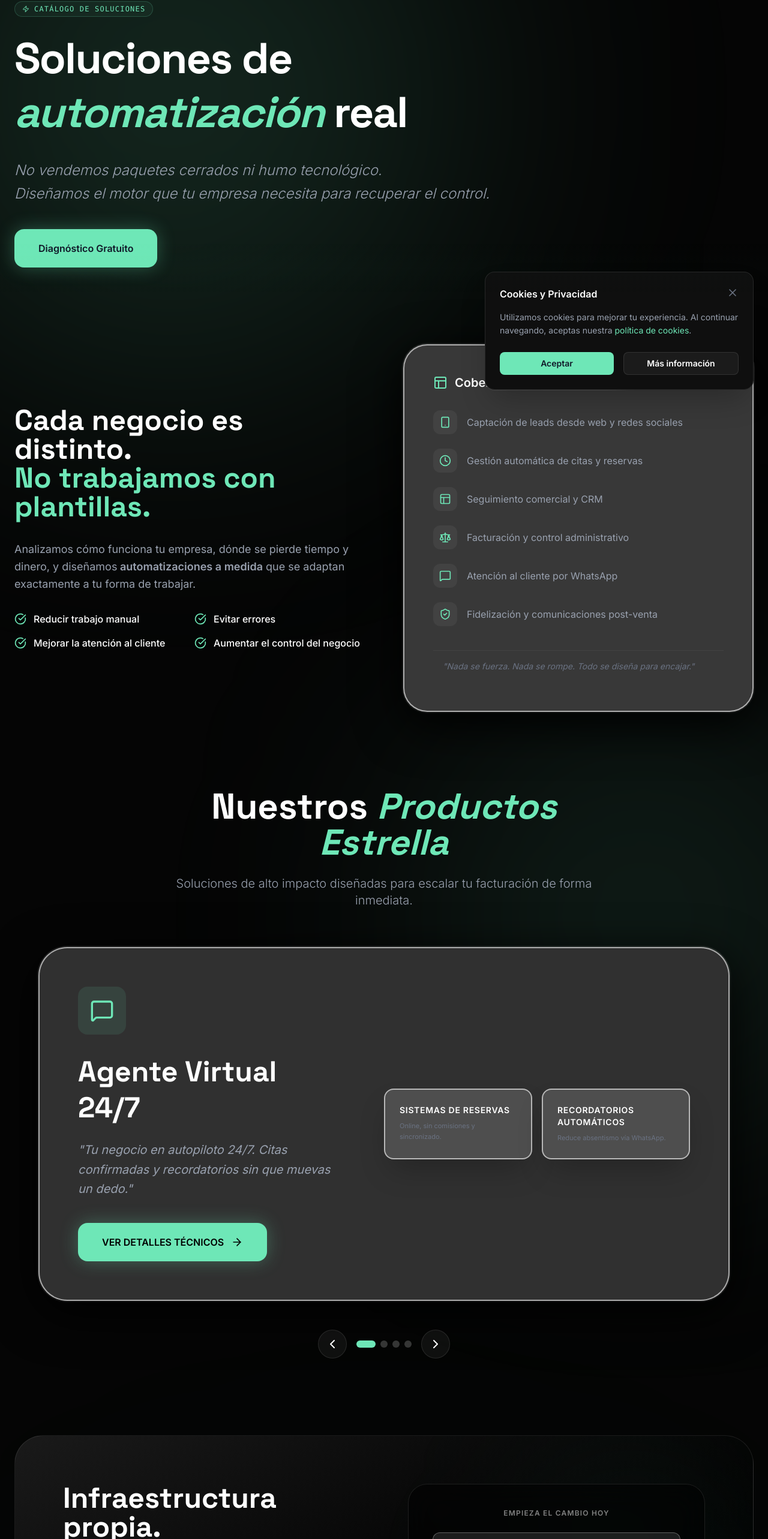
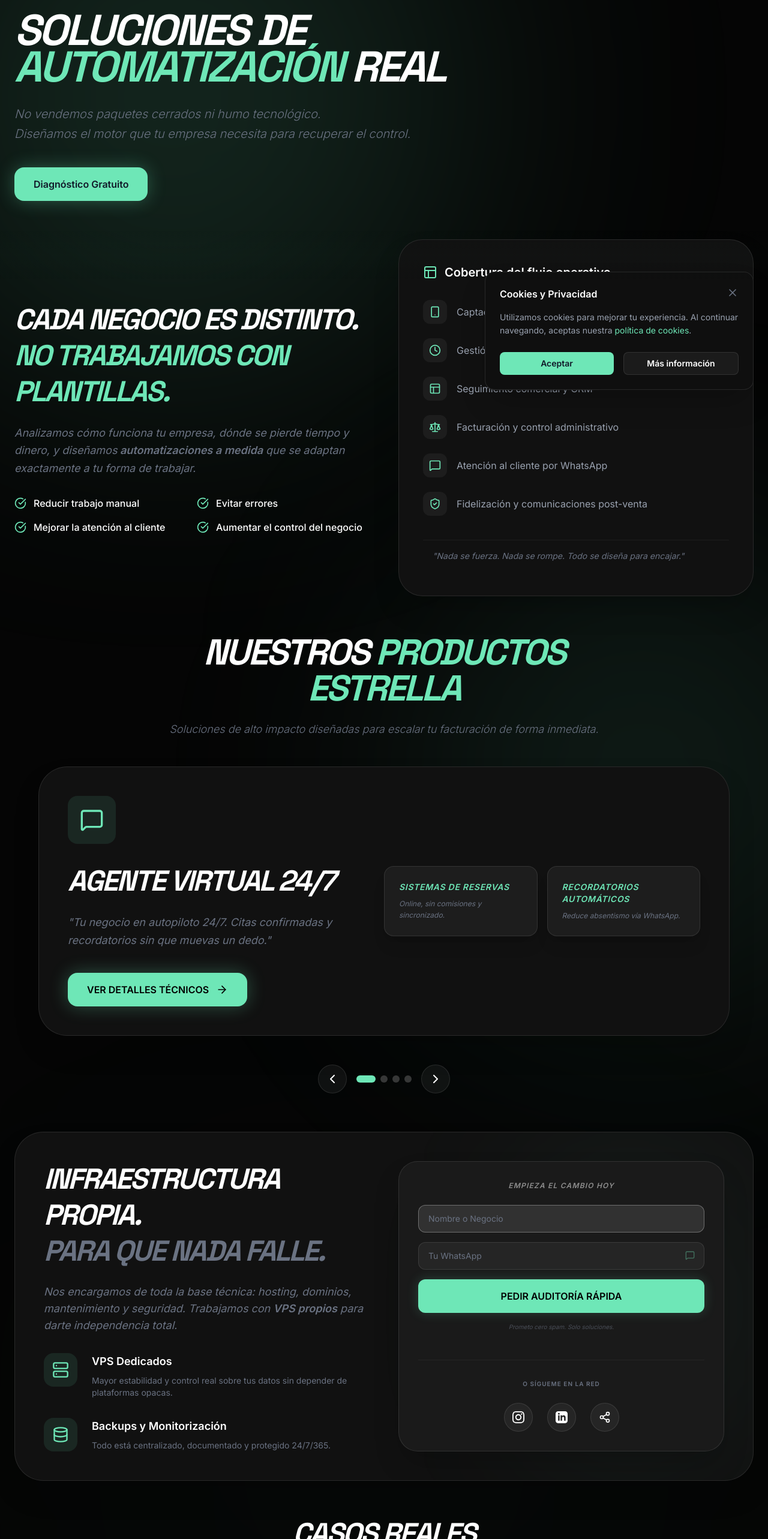
Before and after one commit to raff-liberty/PAGINA-WEB---RAFAEL-ALCALDE-MOLINA, a React (Vite) app: page /servicios in a window 1280 px wide. Shown: the part 126-2692 px from the top of the page at 60% size. Built offline with nearby package versions, Linux system fonts and the light colour scheme; no server answers.

Commit message:
Complete redesign of Services page - aggressive typography, high contrast, and compact layout

```diff
--- a/src/pages/Services.jsx
+++ b/src/pages/Services.jsx
@@ -233,7 +233,7 @@ const Services = () => {
     ];
 
     return (
-        <div className="relative pt-32 pb-24 min-h-screen selection:bg-primary selection:text-black">
+        <div className="relative pt-24 pb-16 min-h-screen selection:bg-primary selection:text-black">
             <SEO
                 title="Servicios de Automatización y Desarrollo Web | Engorilate"
                 description="Automatizamos procesos reales y diseñamos herramientas a medida para que tu negocio funcione sin ti. n8n, Odoo, WhatsApp API y más."
@@ -247,35 +247,35 @@ const Services = () => {
                 <motion.div
                     initial={{ opacity: 0, y: 20 }}
                     animate={{ opacity: 1, y: 0 }}
-                    className="mb-32 max-w-4xl"
+                    className="mb-16 max-w-4xl"
                 >
                     <div className="inline-flex items-center gap-2 px-3 py-1 rounded-full border border-primary/20 bg-primary/5 text-primary text-xs font-mono tracking-widest uppercase mb-6">
                         <Zap className="w-3 h-3" />
                         Catálogo de Soluciones
                     </div>
-                    <h1 className="font-display text-5xl md:text-7xl font-bold leading-tight mb-8 text-white tracking-tight">
-                        Soluciones de <span className="text-primary italic">automatización</span> real
+                    <h1 className="font-display text-5xl md:text-7xl font-black leading-[0.85] mb-8 text-white uppercase italic tracking-tighter">
+                        Soluciones de <span className="text-primary">automatización</span> real
                     </h1>
-                    <p className="text-xl md:text-2xl text-gray-400 font-light leading-relaxed mb-10 italic">
+                    <p className="text-lg md:text-xl text-gray-500 font-light leading-relaxed mb-10 italic">
                         No vendemos paquetes cerrados ni humo tecnológico. <br />
                         Diseñamos el motor que tu empresa necesita para recuperar el control.
                     </p>
                     <div className="flex flex-wrap gap-4">
-                        <Link to="/contact" className="bg-primary hover:bg-primary-hover text-gray-900 font-bold px-10 py-5 rounded-2xl transition-all transform hover:scale-105 shadow-[0_0_30px_rgba(110,231,183,0.3)]">
+                        <Link to="/contact" className="bg-primary hover:bg-primary-hover text-gray-900 font-bold px-8 py-4 rounded-2xl transition-all transform hover:scale-105 shadow-[0_0_30px_rgba(110,231,183,0.3)]">
                             Diagnóstico Gratuito
                         </Link>
                     </div>
                 </motion.div>
 
                 {/* AUTOMATION SECTION */}
-                <section className="mb-32">
-                    <div className="grid grid-cols-1 lg:grid-cols-2 gap-16 items-center">
+                <section className="mb-16">
+                    <div className="grid grid-cols-1 lg:grid-cols-2 gap-12 items-center">
                         <div>
-                            <h2 className="font-display text-3xl md:text-5xl font-bold text-white mb-8">
+                            <h2 className="font-display text-3xl md:text-5xl font-black text-white mb-6 uppercase italic tracking-tighter leading-tight">
                                 Cada negocio es distinto. <br />
                                 <span className="text-primary">No trabajamos con plantillas.</span>
                             </h2>
-                            <p className="text-gray-400 text-lg leading-relaxed mb-8">
+                            <p className="text-gray-500 text-lg leading-relaxed mb-8 italic">
                                 Analizamos cómo funciona tu empresa, dónde se pierde tiempo y dinero, y diseñamos
                                 <strong> automatizaciones a medida</strong> que se adaptan exactamente a tu forma de trabajar.
                             </p>
@@ -288,7 +288,7 @@ const Services = () => {
                                 ))}
                             </div>
                         </div>
-                        <div className="bg-[#383838] border-2 border-white/60 p-8 md:p-12 rounded-[2.5rem] relative overflow-hidden shadow-[0_20px_80px_rgba(0,0,0,1),0_0_0_2px_rgba(255,255,255,0.15)]">
+                        <div className="bg-[#111] border border-white/10 p-8 md:p-10 rounded-[2.5rem] relative overflow-hidden shadow-2xl">
                             <h3 className="text-white text-xl font-bold mb-8 flex items-center gap-3">
                                 <Layout className="text-primary w-6 h-6" />
                                 Cobertura del flujo operativo
@@ -311,12 +311,12 @@ const Services = () => {
                 </section>
 
                 {/* STAR SERVICES CAROUSEL */}
-                <section className="mb-32 relative">
-                    <div className="text-center max-w-3xl mx-auto mb-16">
-                        <h2 className="font-display text-3xl md:text-6xl font-bold text-white mb-6">
-                            Nuestros <span className="text-primary italic">Productos Estrella</span>
+                <section className="mb-16 relative">
+                    <div className="text-center max-w-3xl mx-auto mb-12">
+                        <h2 className="font-display text-3xl md:text-6xl font-black text-white mb-6 uppercase italic tracking-tighter">
+                            Nuestros <span className="text-primary">Productos Estrella</span>
                         </h2>
-                        <p className="text-gray-400 text-xl font-light">
+                        <p className="text-gray-500 text-lg font-light italic">
                             Soluciones de alto impacto diseñadas para escalar tu facturación de forma inmediata.
                         </p>
                     </div>
@@ -334,22 +334,22 @@ const Services = () => {
                                     x: { type: "spring", stiffness: 300, damping: 30 },
                                     opacity: { duration: 0.2 }
                                 }}
-                                className="bg-[#303030] border-2 border-white/60 rounded-[3rem] p-8 md:p-16 flex flex-col lg:flex-row items-center gap-12 lg:gap-20 shadow-[0_20px_80px_rgba(0,0,0,1),0_0_0_2px_rgba(255,255,255,0.15)]"
+                                className="bg-[#111] border border-white/10 rounded-[3rem] p-8 md:p-12 flex flex-col lg:flex-row items-center gap-12 lg:gap-16 shadow-2xl overflow-hidden"
                             >
                                 {/* Slide Content Left */}
                                 <div className="flex-1 text-center lg:text-left">
                                     <div className={`w-20 h-20 rounded-2xl ${starServices[activeService].bg} flex items-center justify-center mb-8 mx-auto lg:mx-0`}>
                                         {React.createElement(starServices[activeService].icon, { className: `w-10 h-10 ${starServices[activeService].color}` })}
                                     </div>
-                                    <h3 className="text-white text-3xl md:text-5xl font-display font-bold mb-6 leading-tight">
+                                    <h3 className="text-white text-3xl md:text-5xl font-display font-black mb-6 leading-tight uppercase italic tracking-tighter">
                                         {starServices[activeService].title}
                                     </h3>
-                                    <p className="text-gray-400 text-lg md:text-xl mb-10 leading-relaxed max-w-xl italic">
+                                    <p className="text-gray-500 text-lg mb-10 leading-relaxed max-w-xl italic">
                                         "{starServices[activeService].desc}"
                                     </p>
                                     <Link
                                         to={starServices[activeService].link}
-                                        className="inline-flex items-center gap-3 bg-primary text-black font-black px-10 py-5 rounded-2xl transition-all hover:scale-105 shadow-[0_0_30px_rgba(110,231,183,0.3)] group"
+                                        className="inline-flex items-center gap-3 bg-primary text-black font-black px-8 py-4 rounded-2xl transition-all hover:scale-105 shadow-[0_0_30px_rgba(110,231,183,0.3)] group"
                                     >
                                         VER DETALLES TÉCNICOS <ArrowRight className="w-5 h-5 group-hover:translate-x-1 transition-transform" />
                                     </Link>
@@ -358,9 +358,9 @@ const Services = () => {
                                 {/* Slide Items Right (The Grid Info) */}
                                 <div className="w-full lg:w-1/2 grid grid-cols-1 sm:grid-cols-2 gap-4">
                                     {starServices[activeService].subItems.map((item, idx) => (
-                                        <div key={idx} className="bg-white/15 border-2 border-white/60 p-6 rounded-2xl hover:bg-white/20 transition-colors shadow-2xl">
-                                            <h4 className="text-white font-bold mb-2 text-sm uppercase tracking-wider text-primary">{item.title}</h4>
-                                            <p className="text-gray-500 text-[11px] leading-relaxed">{item.desc}</p>
+                                        <div key={idx} className="bg-white/5 border border-white/10 p-6 rounded-2xl hover:bg-white/10 transition-colors shadow-xl">
+                                            <h4 className="text-primary font-black mb-2 text-sm uppercase italic tracking-wider">{item.title}</h4>
+                                            <p className="text-gray-500 text-xs leading-relaxed italic">{item.desc}</p>
                                         </div>
                                     ))}
                                     {/* Placeholder to maintain grid shape if odd number */}
@@ -404,16 +404,16 @@ const Services = () => {
                 </section>
 
                 {/* INFRASTRUCTURE SECTION */}
-                <section className="mb-32 bg-gradient-to-br from-[#1a1a1a] to-black border border-white/10 rounded-[3rem] p-8 md:p-20 relative overflow-hidden">
+                <section className="mb-16 bg-[#111] border border-white/10 rounded-[3rem] p-8 md:p-12 relative overflow-hidden shadow-2xl">
                     <div className="absolute top-0 right-0 w-1/3 h-full bg-primary/5 blur-[120px] rounded-full"></div>
 
-                    <div className="relative z-10 grid grid-cols-1 lg:grid-cols-2 gap-20">
+                    <div className="relative z-10 grid grid-cols-1 lg:grid-cols-2 gap-12">
                         <div>
-                            <h2 className="font-display text-3xl md:text-5xl font-bold text-white mb-8">
+                            <h2 className="font-display text-3xl md:text-5xl font-black text-white mb-6 uppercase italic tracking-tighter leading-tight">
                                 Infraestructura propia. <br />
                                 <span className="text-gray-500">Para que nada falle.</span>
                             </h2>
-                            <p className="text-gray-400 text-lg mb-12">
+                            <p className="text-gray-500 text-lg mb-8 italic">
                                 Nos encargamos de toda la base técnica: hosting, dominios, mantenimiento y seguridad.
                                 Trabajamos con <strong>VPS propios</strong> para darte independencia total.
                             </p>
@@ -440,8 +440,8 @@ const Services = () => {
                             </div>
                         </div>
 
-                        <div className="bg-black/50 backdrop-blur-xl border border-white/10 p-10 rounded-[2rem] flex flex-col h-full">
-                            <h4 className="text-white font-bold mb-6 uppercase tracking-widest text-xs opacity-50 text-center">Empieza el cambio hoy</h4>
+                        <div className="bg-[#1a1a1a] border border-white/10 p-8 rounded-[2rem] flex flex-col h-full shadow-2xl">
+                            <h4 className="text-white font-black mb-6 uppercase italic tracking-widest text-xs opacity-50 text-center">Empieza el cambio hoy</h4>
 
                             <form className="space-y-4 mb-10" onSubmit={(e) => e.preventDefault()}>
                                 <div>
@@ -455,7 +455,7 @@ const Services = () => {
                                     <input
                                         type="tel"
                                         placeholder="Tu WhatsApp"
-                                        className="w-full bg-white/10 border border-white/30 rounded-xl px-4 py-3 text-sm text-white focus:outline-none focus:border-primary/50 transition-colors placeholder:text-gray-500"
+                                        className="w-full bg-white/5 border border-white/10 rounded-xl px-4 py-3 text-sm text-white focus:outline-none focus:border-primary/50 transition-colors placeholder:text-gray-500"
                                     />
                                     <MessageSquare className="absolute right-4 top-3.5 w-4 h-4 text-primary/40" />
                                 </div>
@@ -484,16 +484,16 @@ const Services = () => {
                 </section>
 
                 {/* EXAMPLES SECTION */}
-                <section className="mb-32">
-                    <h2 className="font-display text-3xl md:text-5xl font-bold text-white mb-16 text-center">
-                        Casos Reales <br /> <span className="text-primary opacity-50 font-light text-2xl tracking-widest mt-2 block">CERO HUMO</span>
+                <section className="mb-16">
+                    <h2 className="font-display text-3xl md:text-5xl font-black text-white mb-12 text-center uppercase italic tracking-tighter">
+                        Casos Reales <br /> <span className="text-primary opacity-50 font-black text-xl tracking-[0.2em] mt-2 block italic">CERO HUMO</span>
                     </h2>
                     <div className="grid grid-cols-1 md:grid-cols-2 gap-8">
                         {examples.map((ex, i) => (
                             <Link
                                 key={i}
                                 to={ex.link}
-                                className="bg-[#303030] border-2 border-white/60 p-8 md:p-12 rounded-[2rem] hover:bg-[#353535] transition-colors relative overflow-hidden group block text-left shadow-[0_16px_64px_rgba(0,0,0,1)]"
+                                className="bg-[#111] border border-white/10 p-8 md:p-10 rounded-[2rem] hover:bg-[#151515] transition-colors relative overflow-hidden group block text-left shadow-2xl"
                             >
                                 <div className="absolute top-0 right-0 w-1 h-full bg-primary/20 group-hover:bg-primary transition-all"></div>
                                 <h3 className="text-white text-xl font-bold mb-6">{ex.title}</h3>
@@ -518,36 +518,36 @@ const Services = () => {
                 </section>
 
                 {/* FAQ SECTION */}
-                <section className="mb-32 max-w-4xl mx-auto">
-                    <div className="text-center mb-16">
+                <section className="mb-16 max-w-4xl mx-auto">
+                    <div className="text-center mb-10">
                         <HelpCircle className="w-12 h-12 text-primary mx-auto mb-4" />
-                        <h2 className="font-display text-4xl font-bold text-white">Preguntas Frecuentes</h2>
+                        <h2 className="font-display text-3xl md:text-4xl font-black text-white uppercase italic tracking-tighter">Preguntas Frecuentes</h2>
                     </div>
-                    <div className="space-y-4">
+                    <div className="grid gap-4">
                         {faqs.map((faq, i) => (
-                            <div key={i} className="bg-[#333333] border-2 border-white/60 p-8 rounded-3xl shadow-[0_16px_64px_rgba(0,0,0,1)]">
-                                <h3 className="text-white font-bold text-lg mb-4">{faq.q}</h3>
-                                <p className="text-gray-400 leading-relaxed">{faq.a}</p>
+                            <div key={i} className="bg-[#111] border border-white/10 p-6 rounded-2xl shadow-xl">
+                                <h3 className="text-primary font-black text-lg mb-4 uppercase italic tracking-tight">{faq.q}</h3>
+                                <p className="text-gray-500 leading-relaxed italic text-sm">{faq.a}</p>
                             </div>
                         ))}
                     </div>
                 </section>
 
                 {/* FINAL CTA */}
-                <section className="relative overflow-hidden rounded-[3.5rem] bg-primary p-12 md:p-24 text-center">
+                <section className="relative overflow-hidden rounded-[3rem] bg-primary p-12 md:p-16 text-center">
                     <div className="absolute inset-0 bg-[url('/noise.png')] opacity-20 contrast-150"></div>
                     <div className="relative z-10">
-                        <h2 className="font-display text-4xl md:text-6xl font-black text-gray-900 mb-8 uppercase">
+                        <h2 className="font-display text-3xl md:text-6xl font-black text-gray-900 mb-6 uppercase italic tracking-tighter leading-tight">
                             Empieza con una <br /> auditoría gratuita
                         </h2>
-                        <p className="text-gray-900/70 text-xl md:text-2xl font-medium max-w-2xl mx-auto mb-12">
+                        <p className="text-gray-900/70 text-lg md:text-xl font-medium max-w-2xl mx-auto mb-10 italic">
                             Analizamos tu negocio y te decimos exactamente qué automatizar, cómo hacerlo y qué impacto tendrá. <strong>Sin compromiso.</strong>
                         </p>
                         <Link
                             to="/contact"
-                            className="inline-flex items-center gap-4 bg-gray-900 text-primary font-black text-2xl px-12 py-6 rounded-2xl hover:bg-black transition-all transform hover:scale-105 shadow-2xl"
+                            className="inline-flex items-center gap-4 bg-gray-900 text-primary font-black text-xl px-10 py-5 rounded-2xl hover:bg-black transition-all transform hover:scale-105 shadow-2xl"
                         >
-                            SOLICITAR AUDITORÍA <ArrowRight className="w-8 h-8" />
+                            SOLICITAR AUDITORÍA <ArrowRight className="w-6 h-6" />
                         </Link>
                     </div>
                 </section>
```
